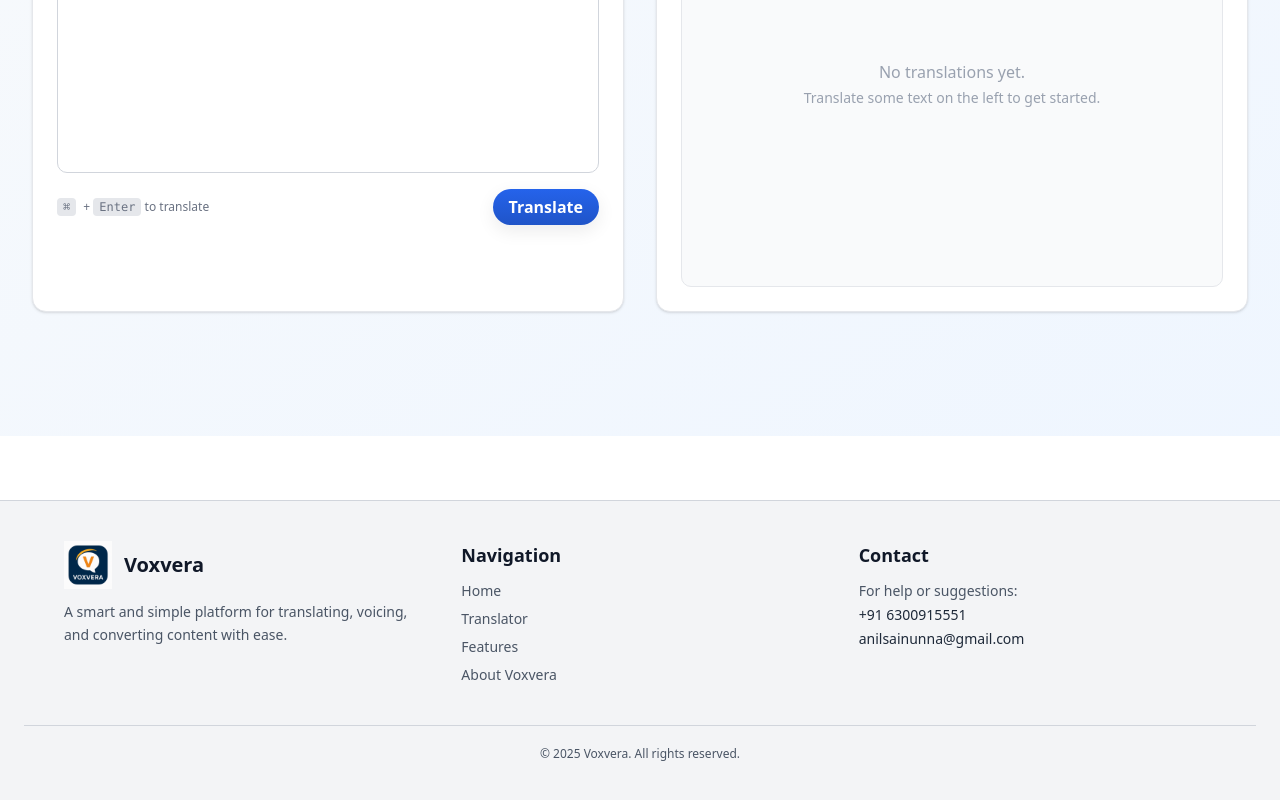
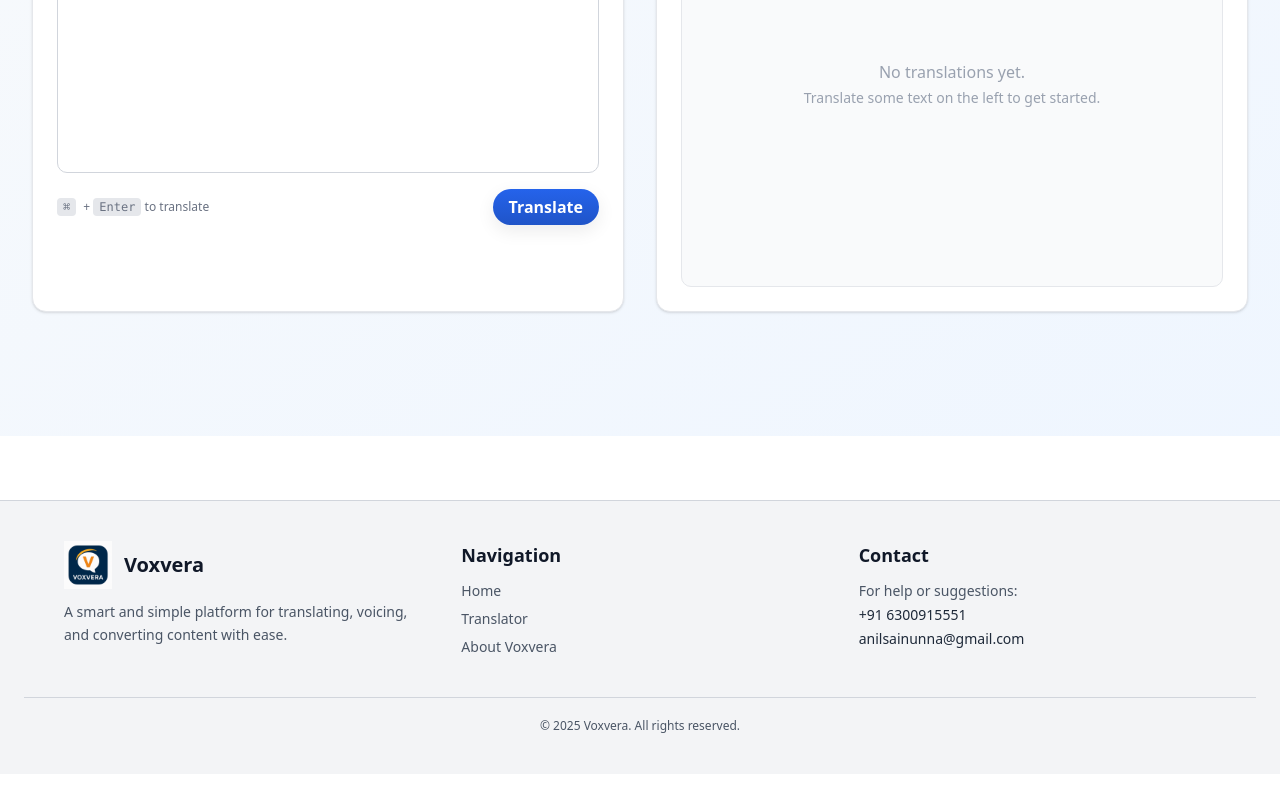
Before and after one commit to Anil-sai0418/VoxVera, a React (Vite) app: page /Translator in a window 1280 px wide. Shown: the part 424-1224 px from the top of the page. After the commit the page ends 1198 px from the top, so only its background shows below. Built offline with nearby package versions, Linux system fonts and the light colour scheme.

Commit message:
remove the feature option.

```diff
--- a/src/chunks/Footer.jsx
+++ b/src/chunks/Footer.jsx
@@ -26,7 +26,7 @@
           <ul className="space-y-2 text-sm text-gray-600">
             <li><a href="/" className="hover:text-purple-600 transition">Home</a></li>
             <li><a href="/Translator" className="hover:text-purple-600 transition">Translator</a></li>
-            <li><a href="/features" className="hover:text-purple-600 transition">Features</a></li>
+
             <li><a href="/about" className="hover:text-purple-600 transition">About Voxvera</a></li>
           </ul>
         </div>
```
